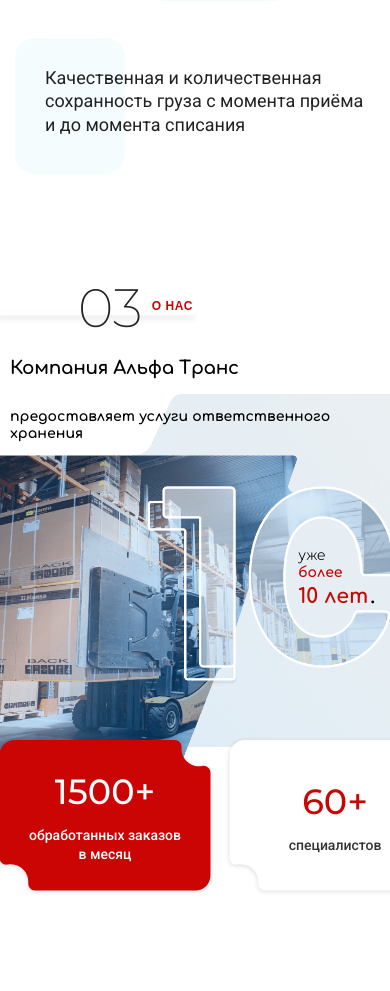
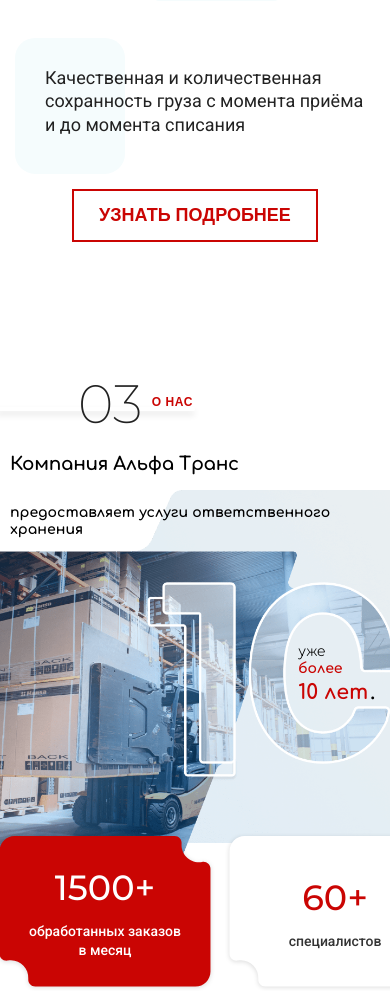
Before and after one commit to margogediv/alfaTrans, a PHP site: page / in a window 390 px wide. Shown: the part 1157-2148 px from the top of the page. Run offline with PHP 8.4, Linux system fonts and the light colour scheme; some libraries are stand-ins or nearby versions; some web fonts are replaced.

Commit message:
services add butt

```diff
--- a/css/desc.css
+++ b/css/desc.css
@@ -348,6 +348,10 @@
 
     .slide-about.item-3 .text-group ul {
         max-width: 25.729166666667vw;
+    }
+
+    .slide-about__btn {
+        margin-right: 56.25vw;
     }
 
     .text-group .list-icon li {
--- a/css/mobile.css
+++ b/css/mobile.css
@@ -182,6 +182,10 @@
     .slide-about .text-group {
         margin-top: 65px;
         padding-left: 30px;
+    }
+
+    .slide-about__btn {
+        margin-right: 30px;
     }
 
     .rectangle::before {
--- a/css/style.css
+++ b/css/style.css
@@ -890,6 +890,7 @@
     width: 100%;
     margin-top: 98px;
     display: flex;
+    align-items: center;
     padding-left: 264px;
 }
 
@@ -906,6 +907,11 @@
 
 .slide-about.item-3 .text-group ul {
     max-width: 494px;
+}
+
+.slide-about__btn {
+    white-space: nowrap;
+    margin-right: 180px;
 }
 
 .text-group .list-icon li {
--- a/css/sub_desc.css
+++ b/css/sub_desc.css
@@ -58,6 +58,10 @@
     .section-label.label-2 .name {
         margin-right: 5px;
         margin-left: 0;
+    }
+
+    .slide-about__btn {
+        margin-right: 80px;
     }
 
     /* label-3 */
--- a/css/tablet.css
+++ b/css/tablet.css
@@ -330,6 +330,11 @@
     .slide-about .text-group {
         margin-top: 80px;
         padding-left: 80px;
+        flex-direction: column;
+    }
+
+    .slide-about__btn {
+        margin-top: 43px;
     }
 
     .section-3 {
--- a/index.html
+++ b/index.html
@@ -195,6 +195,7 @@
                                     и до момента списания
                                 </li>
                             </ul>
+                            <a href="/storage" class="btn btn-red slide-about__btn" style="">Узнать подробнее</a>
                         </div>
                     </div>
 
```
